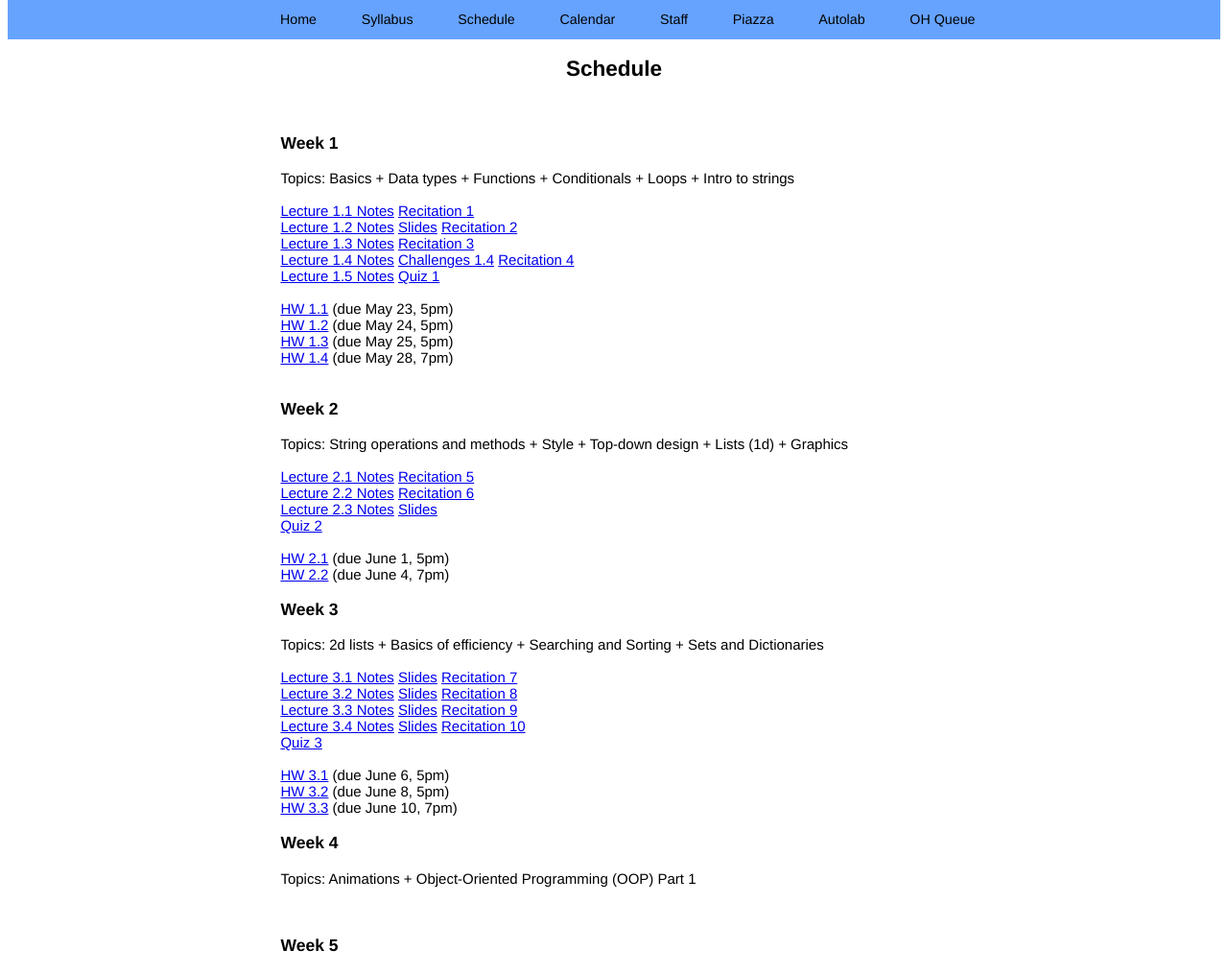
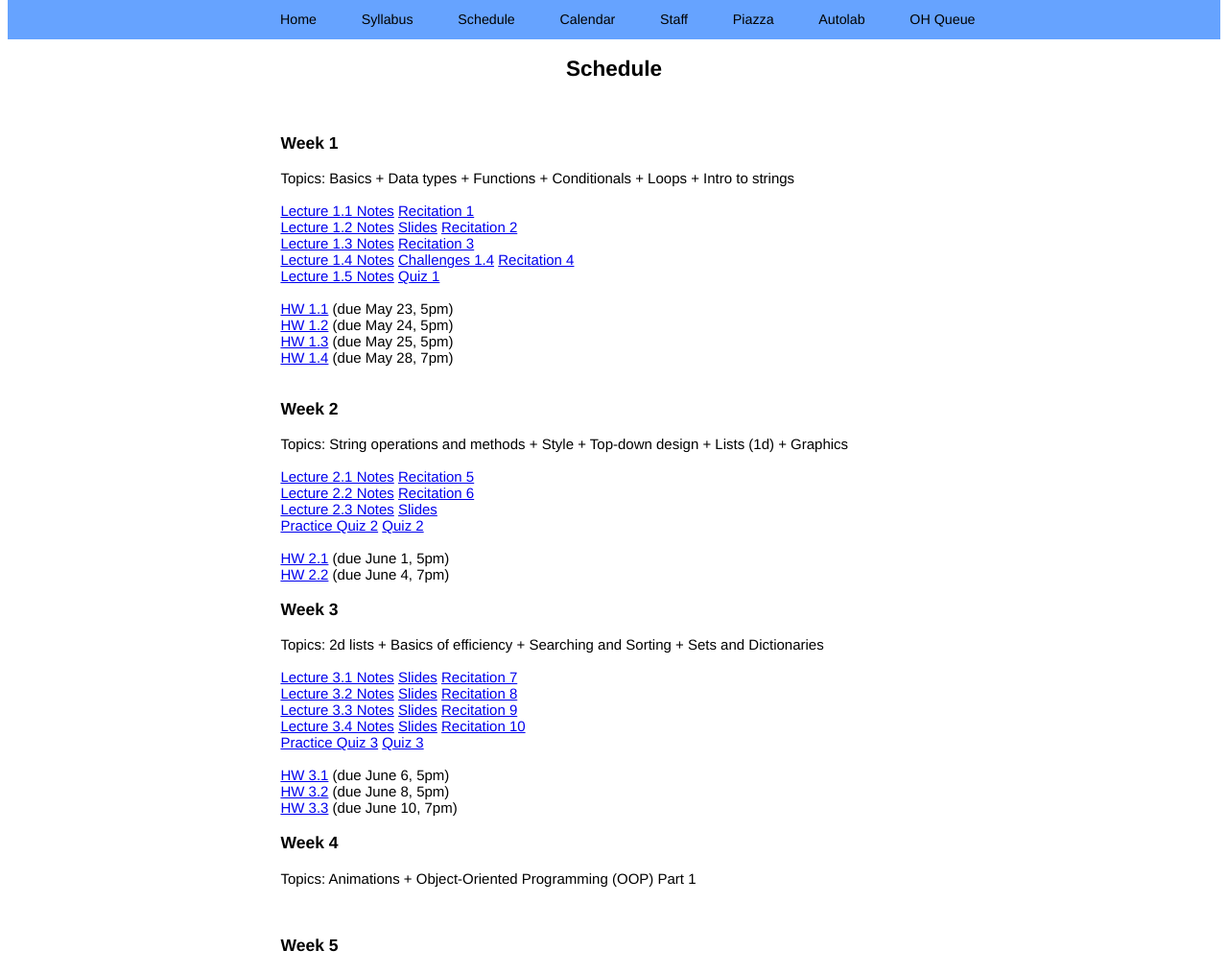
Before and after one commit to cs112/cs112.github.io, a plain HTML site: page schedule.html in a window 1280 px wide. Shown: the part 75-1090 px from the top of the page at 96% size. Drawn offline with Linux system fonts and the light colour scheme; a script that the page names is missing.

Commit message:
Add review sess wk 2,3

```diff
--- a/schedule.html
+++ b/schedule.html
@@ -88,6 +88,7 @@
         <a href="notes/notes2-3.html">Lecture 2.3 Notes</a>
         <a href="slides/slides-w2-lec3.pdf">Slides</a>
         <br />
+        <a href="review/review-wk-2.pdf ">Practice Quiz 2</a>
         <a href="quizzes/quiz-2.pdf ">Quiz 2</a>
         <br /><br />
         <a href="hw/hw2-1.html ">HW 2.1</a> (due June 1, 5pm) <br />
@@ -111,6 +112,7 @@
         <a href="slides/slides-w3-lec4.pdf">Slides</a>
         <a href="recitation/rec10.py">Recitation 10</a>
         <br />
+        <a href="review/review-wk-3.pdf ">Practice Quiz 3</a>
         <a href="quizzes/quiz-3.pdf ">Quiz 3</a>
         <br /> <br />
 
```
